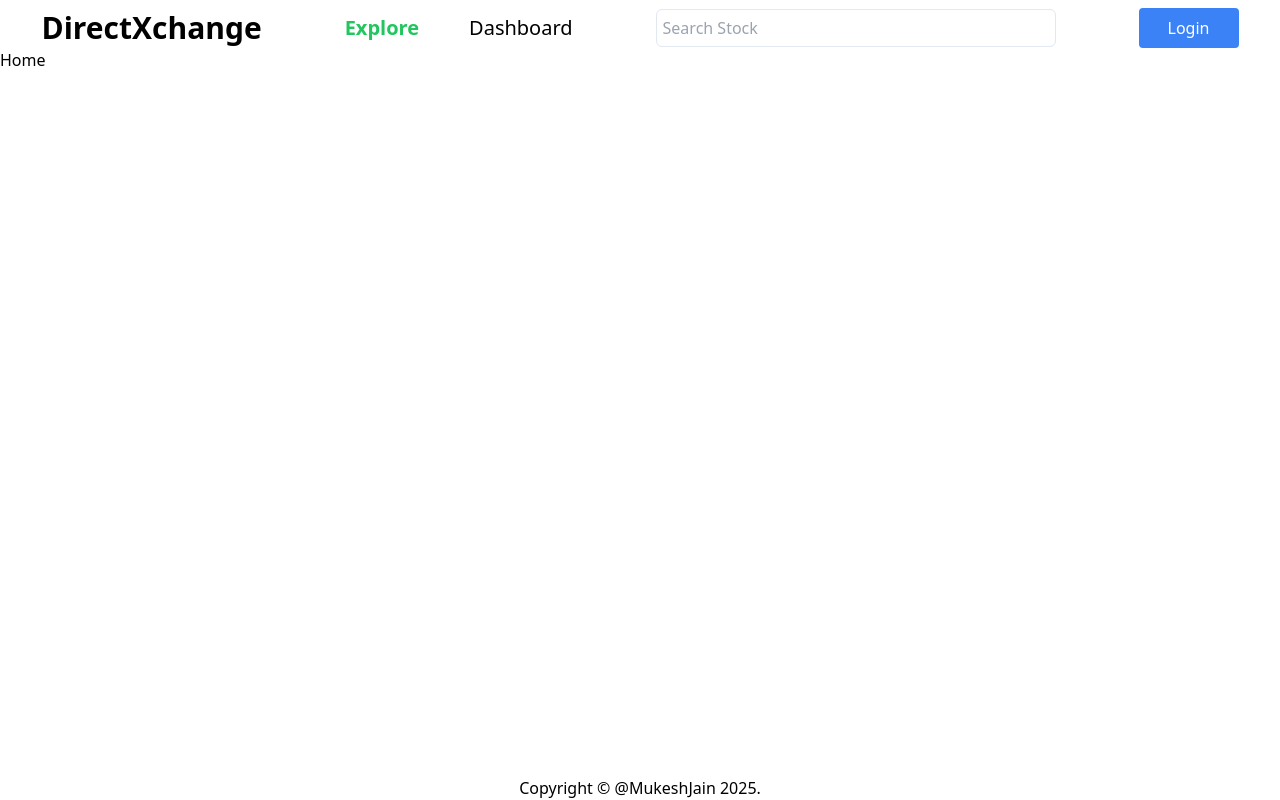
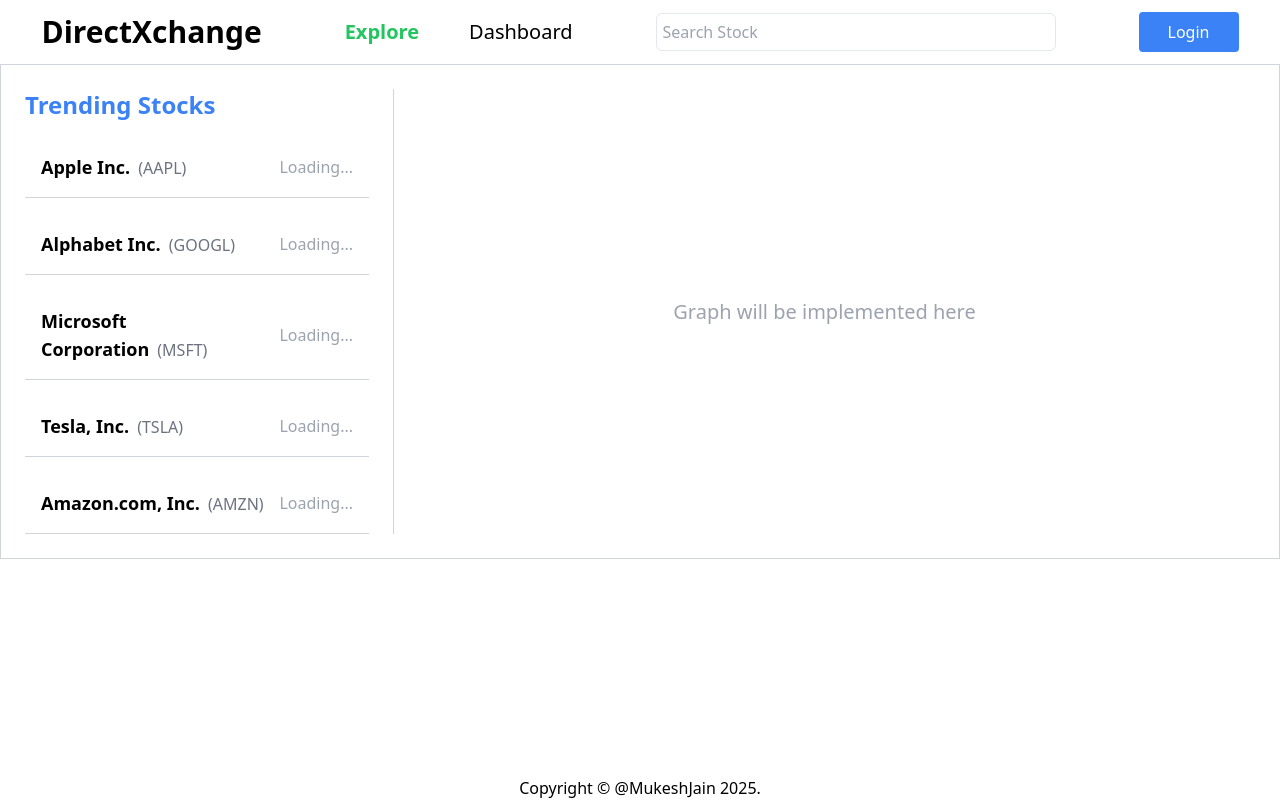
Before and after one commit to priyanshubisht10/stocks-frontend, a React (Vite) app: page / in a window 1280 px wide. Built offline with nearby package versions, Linux system fonts and the light colour scheme; no server answers.

Commit message:
basic home page structure made (moksh will continue rest)

```diff
--- a/package.json
+++ b/package.json
@@ -10,6 +10,8 @@
     "preview": "vite preview"
   },
   "dependencies": {
+    "axios": "^1.7.9",
+    "dotenv": "^16.4.7",
     "react": "^18.3.1",
     "react-dom": "^18.3.1",
     "react-icons": "^5.4.0",
--- a/src/components/Header.jsx
+++ b/src/components/Header.jsx
@@ -6,7 +6,7 @@ const Header = () => {
     location.pathname === "/" || location.pathname === "/home";
   const isDashboardActive = location.pathname.startsWith("/dashboard");
   return (
-    <div className="flex flex-row justify-around items-center mt-2">
+    <div className="flex flex-row justify-around items-center my-auto py-3">
       <div>
         <h1 className="text-3xl font-bold">DirectXchange</h1>
       </div>
--- a/src/components/Home.jsx
+++ b/src/components/Home.jsx
@@ -1,5 +1,8 @@
+import TopBlock from "./TopBlock";
 const Home = () => {
-  return <div>Home</div>;
+  return <div>
+    <TopBlock/>
+  </div>;
 };
 
 export default Home;
--- /dev/null
+++ b/src/components/TopBlock.jsx
@@ -0,0 +1,126 @@
+import { useEffect, useState } from "react";
+import { getStockData } from "../services/stockService";
+import { FaArrowUp, FaArrowDown } from "react-icons/fa";
+const stocks = [
+  { symbol: "AAPL", name: "Apple Inc." },
+  { symbol: "GOOGL", name: "Alphabet Inc." },
+  { symbol: "MSFT", name: "Microsoft Corporation" },
+  { symbol: "TSLA", name: "Tesla, Inc." },
+  { symbol: "AMZN", name: "Amazon.com, Inc." },
+];
+
+const TopBlock = () => {
+  const [stockData, setStockData] = useState({});
+  const STORAGE_KEY = "stockData";
+
+  useEffect(() => {
+    const fetchData = async () => {
+      // Check local storage first
+      const cachedData = localStorage.getItem(STORAGE_KEY);
+      if (cachedData && cachedData !== "{}") {
+        console.log("Using cached stock data.");
+        setStockData(JSON.parse(cachedData));
+        console.log(stockData);
+        return;
+      }
+
+      console.log("Fetching fresh stock data...");
+      const results = await Promise.all(
+        stocks.map(async ({ symbol }) => {
+        console.log(`calling pi for ${symbol}`)
+          const data = await getStockData(symbol);
+          const timeSeries = data["Time Series (Daily)"];
+
+          if (!timeSeries) return { symbol, data: null };
+
+          // Extract only the latest 60 days
+          const latest60Days = Object.keys(timeSeries)
+            .slice(0, 60) // Get first 60 entries
+            .reduce((acc, date) => {
+              acc[date] = timeSeries[date];
+              return acc;
+            }, {});
+
+          return { symbol, data: latest60Days };
+        })
+      );
+
+      // Store the refined data in an object
+      const stockMap = results.reduce((acc, { symbol, data }) => {
+        if (data) acc[symbol] = data;
+        return acc;
+      }, {});
+
+      // Store in local storage
+      localStorage.setItem(STORAGE_KEY, JSON.stringify(stockMap));
+
+      // Update state
+      setStockData(stockMap);
+    };
+
+    fetchData();
+  }, []);
+
+  return (
+    <div className="flex w-full border border-gray-300 p-6">
+      {/* Left Panel - Stock List */}
+      <div className="w-[30%] border-r border-gray-300 pr-6">
+        <h2 className="text-2xl font-bold mb-4 text-blue-500">Trending Stocks</h2>
+        <ul className="space-y-4">
+          {stocks.map(({ symbol, name }) => {
+            const stockInfo = stockData[symbol];
+            const latestDate = stockInfo ? Object.keys(stockInfo)[0] : null;
+            const latestPrices = latestDate ? stockInfo[latestDate] : null;
+
+            return (
+              <li
+                key={symbol}
+                className="p-4 flex justify-between items-center border-b border-gray-300"
+              >
+                <div>
+                  <span className="font-semibold text-lg">{name}</span>
+                  <span className="text-gray-500 ml-2">({symbol})</span>
+                </div>
+                <div className="flex items-center space-x-4">
+                  {latestPrices ? (
+                    <>
+                      <span className="text-green-600 font-medium flex items-center">
+                        <FaArrowUp className="mr-1" />
+                        {parseFloat(latestPrices["1. open"]).toFixed(2)}
+                      </span>
+                      <span className="text-red-600 font-medium flex items-center">
+                        <FaArrowDown className="mr-1" />
+                        {parseFloat(latestPrices["4. close"]).toFixed(2)}
+                      </span>
+                    </>
+                  ) : (
+                    <span className="text-gray-400">Loading...</span>
+                  )}
+                </div>
+              </li>
+            );
+          })}
+        </ul>
+      </div>
+
+      {/* Right Panel - Reserved for Graph */}
+      <div className="w-[70%] flex justify-center items-center">
+        <h2 className="text-gray-400 text-xl">
+          Graph will be implemented here
+        </h2>
+      </div>
+    </div>
+
+    // <div>
+    //   <div>
+    //     <div>
+    //       <h1>Trending Stocks</h1>
+    //     </div>
+    //     <div></div>
+    //   </div>
+    //   <div></div>
+    // </div>
+  );
+};
+
+export default TopBlock;
--- /dev/null
+++ b/src/components/TopGraph.jsx
@@ -0,0 +1,7 @@
+const TopGraph = () => {
+  return (
+    <div>TopGraph</div>
+  )
+}
+
+export default TopGraph
--- a/src/main.jsx
+++ b/src/main.jsx
@@ -7,7 +7,7 @@ import { ToastContainer } from "react-toastify";
 import "react-toastify/dist/ReactToastify.css";
 
 ReactDOM.createRoot(document.getElementById("root")).render(
-  <React.StrictMode>
+  //<React.StrictMode>
     <BrowserRouter>
       <ToastContainer
         theme="dark"
@@ -18,5 +18,5 @@ ReactDOM.createRoot(document.getElementById("root")).render(
       />
       <App />
     </BrowserRouter>
-  </React.StrictMode>
+  //</React.StrictMode>
 );
--- /dev/null
+++ b/src/services/stockService.js
@@ -0,0 +1,16 @@
+import axios from "axios";
+
+const API_KEY = import.meta.env.GRAPH_API_KEY;
+
+
+export const getStockData = async (symbol) => {
+const BASE_URL = `https://www.alphavantage.co/query?function=TIME_SERIES_DAILY&symbol=${symbol}&apikey=${API_KEY}`;
+  try {
+    const response = await axios.get(BASE_URL);
+    console.log(response.data);
+    return response.data;
+  } catch (error) {
+    console.error("Error fetching stock data:", error);
+    return null;
+  }
+};
```
Also changed, not shown: 2 other files (tests, documents, lock files or other folders).
